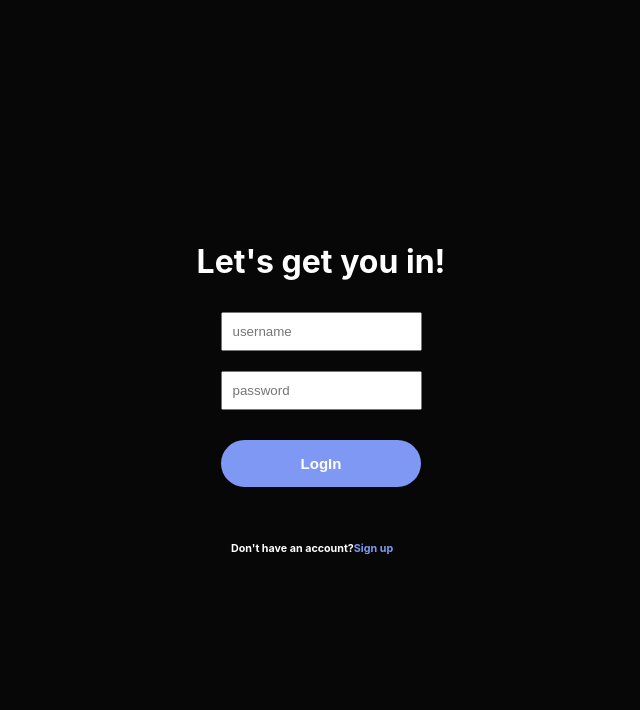
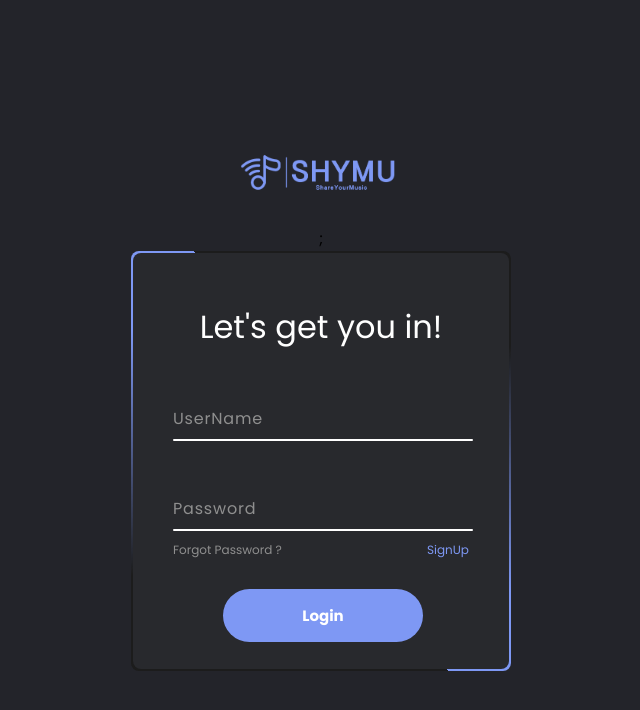
Before and after one commit to SH-Y-MU/SH-Y-MU, a React (Create React App) app in the folder shymu/: page / in a window 1280 px wide. Shown: the top 710 px of the page, without its empty margins (319-959 px from the left). Built offline with nearby package versions, Linux system fonts and the light colour scheme.

Commit message:
RegisterDesign

```diff
--- a/shymu/package.json
+++ b/shymu/package.json
@@ -13,6 +13,7 @@
     "nodemon": "^2.0.20",
     "react": "^18.2.0",
     "react-dom": "^18.2.0",
+    "react-router-dom": "^6.4.0",
     "react-scripts": "5.0.1",
     "web-vitals": "^2.1.4"
   },
--- a/shymu/src/views/pages/Login/Home.jsx
+++ b/shymu/src/views/pages/Login/Home.jsx
@@ -8,10 +8,10 @@ function App() {
   return (
     <div>
 
-   <h2>hellouuuu</h2>
+   <h1>GoodMorning!!!!!</h1>
 
 
-    </div>
+        </div>
   );
 }
 
--- a/shymu/src/views/pages/Login/Login.css
+++ b/shymu/src/views/pages/Login/Login.css
@@ -1,26 +1,206 @@
-.singInForm{
-    width: 25%;
-    opacity: 100%;
-    width: 100vw;
-    height: 100vh;
-    background: rgb(7, 7, 7);
-    background-size: cover;
-    display: flex;
-    flex-direction: column;
-    align-items: center;
-    justify-content: center;
+@import url('https://fonts.googleapis.com/css2?family=Poppins:wght@300;400;500;600;700;800;900&display=swap');
+*
+{
+	margin: 0;
+	padding: 0;
+	box-sizing: border-box;
+  font-family: 'Poppins', sans-serif;
 }
 
-h6{
-    color: white;
-    display: flex;
-    margin-left: 10px;
+
+
+
+
+.body
+{
+	display: flex;
+	justify-content: center;
+	align-items: center;
+	min-height: 100vh;
+	flex-direction: column;
+	background: #23242a;
 }
-h1{
-    color: white;
+.box
+{
+	position: relative;
+	width: 380px;
+	height: 420px;
+	background: #1c1c1c;
+	border-radius: 8px;
+	overflow: hidden;
+}
+.box::before
+{
+	content: '';
+	z-index: 1;
+	position: absolute;
+	top: -50%;
+	left: -50%;
+	width: 380px;
+	height: 420px;
+	transform-origin: bottom right;
+	background: linear-gradient(0deg,transparent,#7E98F4,#7E98F4);
+	animation: animate 6s linear infinite;
+}
+.box::after
+{
+	content: '';
+	z-index: 1;
+	position: absolute;
+	top: -50%;
+	left: -50%;
+	width: 380px;
+	height: 420px;
+	transform-origin: bottom right;
+	background: linear-gradient(0deg,transparent,#7E98F4,#7E98F4);
+	animation: animate 6s linear infinite;
+	animation-delay: -3s;
 }
 
-button{
+.boxRegister
+{
+	position: relative;
+	width: 380px;
+	height: 780px;
+	background: #1c1c1c;
+	border-radius: 8px;
+	overflow: hidden;
+	margin: 25px;
+}
+.boxRegister::before
+{
+	content: '';
+	z-index: 1;
+	position: absolute;
+	top: -50%;
+	left: -50%;
+	width: 380px;
+	height: 820px;
+	transform-origin: bottom right;
+	background: linear-gradient(0deg,transparent,#7E98F4,#7E98F4);
+	animation: animate 6s linear infinite;
+}
+.boxRegister::after
+{
+	content: '';
+	z-index: 1;
+	position: absolute;
+	top: -50%;
+	left: -50%;
+	width: 380px;
+	height: 820px;
+	transform-origin: bottom right;
+	background: linear-gradient(0deg,transparent,#7E98F4,#7E98F4);
+	animation: animate 6s linear infinite;
+	animation-delay: -3s;
+}
+
+@keyframes animate
+{
+	0%
+	{
+		transform: rotate(0deg);
+	}
+	100%
+	{
+		transform: rotate(360deg);
+	}
+}
+form
+{
+	position: absolute;
+	inset: 2px;
+	background: #28292d;
+	padding: 50px 40px;
+	border-radius: 8px;
+	z-index: 2;
+	display: flex;
+	flex-direction: column;
+}
+h1
+{
+	color: white;
+	font-weight: 400;
+	text-align: center;
+
+}
+.inputBox
+{
+	position: relative;
+	width: 300px;
+	margin-top: 35px;
+}
+.inputBox input
+{
+	position: relative;
+	width: 100%;
+	padding: 20px 10px 10px;
+	background: transparent;
+	outline: none;
+	box-shadow: none;
+	border: none;
+	color: #23242a;
+	font-size: 1em;
+	letter-spacing: 0.05em;
+	transition: 0.5s;
+	z-index: 10;
+}
+.inputBox span
+{
+	position: absolute;
+	left: 0;
+	padding: 20px 0px 10px;
+	pointer-events: none;
+	font-size: 1em;
+	color: #8f8f8f;
+	letter-spacing: 0.05em;
+	transition: 0.5s;
+}
+.inputBox input:valid ~ span,
+.inputBox input:focus ~ span
+{
+	color: #8f8f8f;
+	transform: translateX(0px) translateY(-34px);
+	font-size: 0.75em;
+}
+.inputBox i
+{
+	position: absolute;
+	left: 0;
+	bottom: 0;
+	width: 100%;
+	height: 2px;
+	background: #ffffff;
+	border-radius: 4px;
+	overflow: hidden;
+	transition: 0.5s;
+	pointer-events: none;
+	z-index: 9;
+}
+.inputBox input:valid ~ i,
+.inputBox input:focus ~ i
+{
+	height: 44px;
+}
+.links
+{
+	display: flex;
+	justify-content: space-between;
+}
+.links a
+{
+	margin: 10px 0;
+	font-size: 0.75em;
+	color: #8f8f8f;
+	text-decoration: beige;
+}
+.links a:hover,
+.links a:nth-child(2)
+{
+	color: #7E98F4;
+}
+input[type="submit"]
+{
     width: 200px;
     border: none;
     padding: 15px 30px;
@@ -32,23 +212,28 @@ button{
     cursor: pointer;
     margin-top: 20px;
     margin-bottom: 30px;
+    margin-left: 50px;
+    align-items: center !important;
+    justify-content: center;
 }
-
-input{
-    flex: 1;
-    min-width: 40%;
-    margin: 10px 0;
-    padding: 10px;
-
-}
-
-.signUp{
-    display: flex;
-    margin-bottom: 80px;
-
+input[type="submit"]:active
+{
+	opacity: 0.8;
 }
 
 .error {
     color: red;
     font-size: 10px;
 }
+
+img{
+    width: 200px;
+    height: auto;
+    padding-bottom: 10px;
+
+}
+
+h6{
+	color: white;
+	margin-top: 20px;
+}
--- a/shymu/src/views/pages/Login/Login.jsx
+++ b/shymu/src/views/pages/Login/Login.jsx
@@ -1,7 +1,9 @@
 
 import React, { useState } from "react";
 import './Login.css'
+import Logo from './Logo.png';
 import Home from "./Home";
+
 
 
 
@@ -19,31 +21,31 @@ function App() {
   ];
 
   const errors = {
-    uname: "Wrong username",
-    pass: "Wrong password"
+    uname: "invalid username",
+    pass: "invalid password"
   };
 
   const handleLogin = (event) => {
     //Prevent page reload
     event.preventDefault();
 
-    var { uname, pass } = document.forms[0];
+    var { username, pass } = document.forms[0];
 
     // Find user login info
-    const userData = database.find((user) => user.username === uname.value);
+    const userData = database.find((user) => user.username === username.value);
 
     // Compare user info
     if (userData) {
       if (userData.password !== pass.value) {
 
       // Invalid password
-        setErrorMessages({ name: "pass", message: errors.pass });
+        setErrorMessages({ name: "userpass", message: errors.pass });
       } else {
         setIsSubmitted(true);
       }
     } else {
       // Username not found
-      setErrorMessages({ name: "uname", message: errors.uname });
+      setErrorMessages({ name: "username", message: errors.uname });
     }
   };
 
@@ -56,26 +58,42 @@ function App() {
 
   const renderForm = (
 
-    <form className='singInForm' onSubmit={handleLogin}>
+    <div className="body">
+      <img src={Logo} alt="Logo" />;
+    <div className="box">
+    <form className='singInForm'  onSubmit={handleLogin}>
         <h1>Let's get you in!</h1>
-    <div>
-        <input type= "text" placeholder="username" name="uname" required /> <br></br>
-            {renderErrorMessage("uname")}
-            <input placeholder="password" type="password" name="pass" required />
-            {renderErrorMessage("pass")}
+          <div className="inputBox">
+            <input type= "text"  name="username" autoComplete="new-password" required />
+            <span>UserName</span>
+				    <i></i>
+
+            </div>
+            {renderErrorMessage("username")}
+
+    <div className="inputBox">
+            <input  type="password" name="pass" autoComplete="new-password" required />
+
+            <span>Password</span>
+				    <i></i>
     </div>
-    <div>
-        <button type="submit" className="logIn">LogIn</button>
-        <h6>Don't have an account?<span style={{color: '#7E98F4'}}> Sign up</span></h6>
-    </div>
-    </form>
+            {renderErrorMessage("userpass")}
+    <div className="links">
+				<a href="#">Forgot Password ?</a>
+				<a href="#"> SignUp </a>
+		</div>
+			<input type="submit" value="Login"/>
+
+      </form>
+      </div>
+      </div>
 
   );
 
   return (
       <div className="login-form">
         {isSubmitted ?
-        <Home/>
+        <Home />
         : renderForm}
       </div>
 
```
Also changed, not shown: shymu/src/views/pages/Login/Register.js (added, +45 -0 lines), shymu/src/views/pages/Login/Logo.png (added), 1 other file (tests, documents, lock files or other folders).
